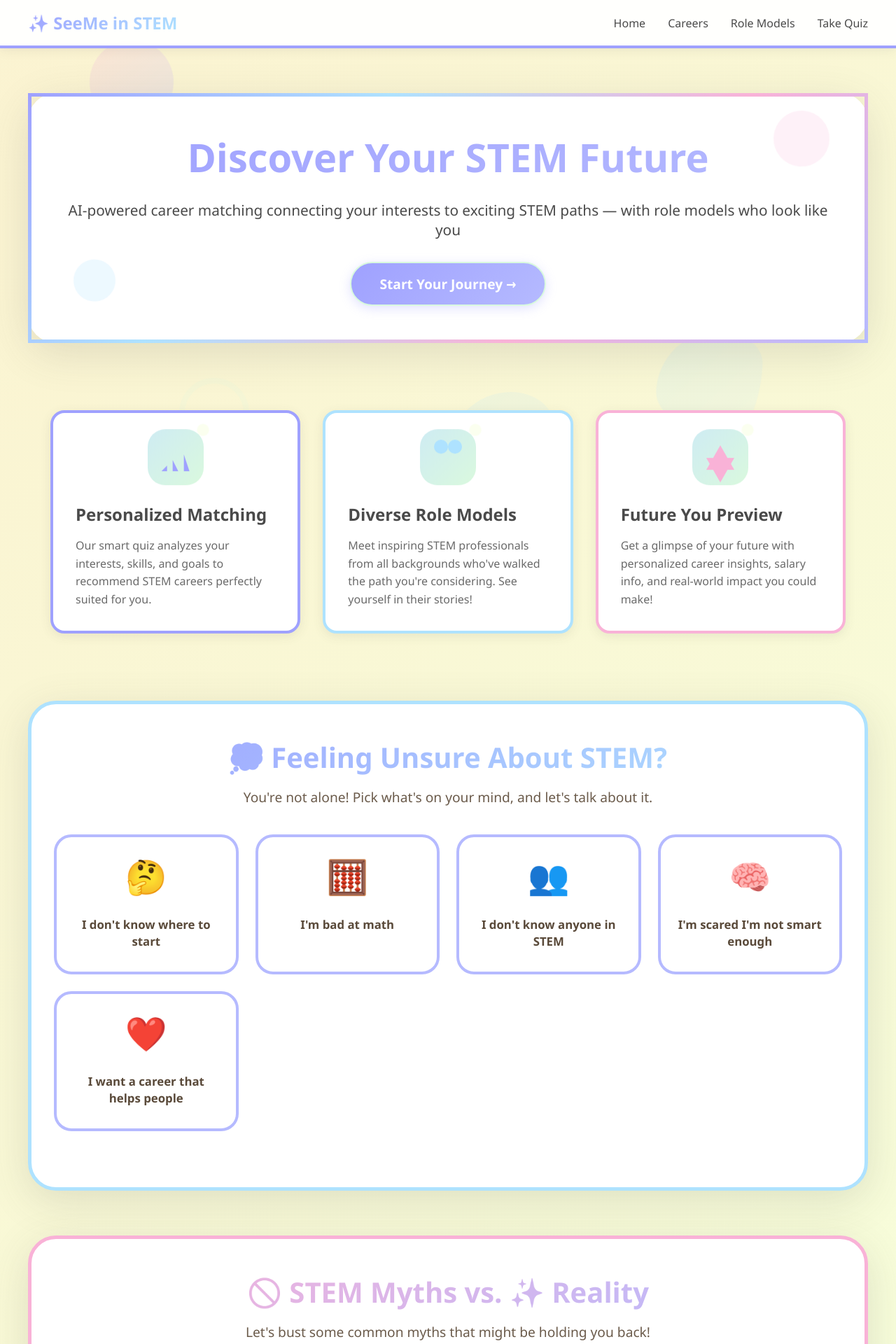
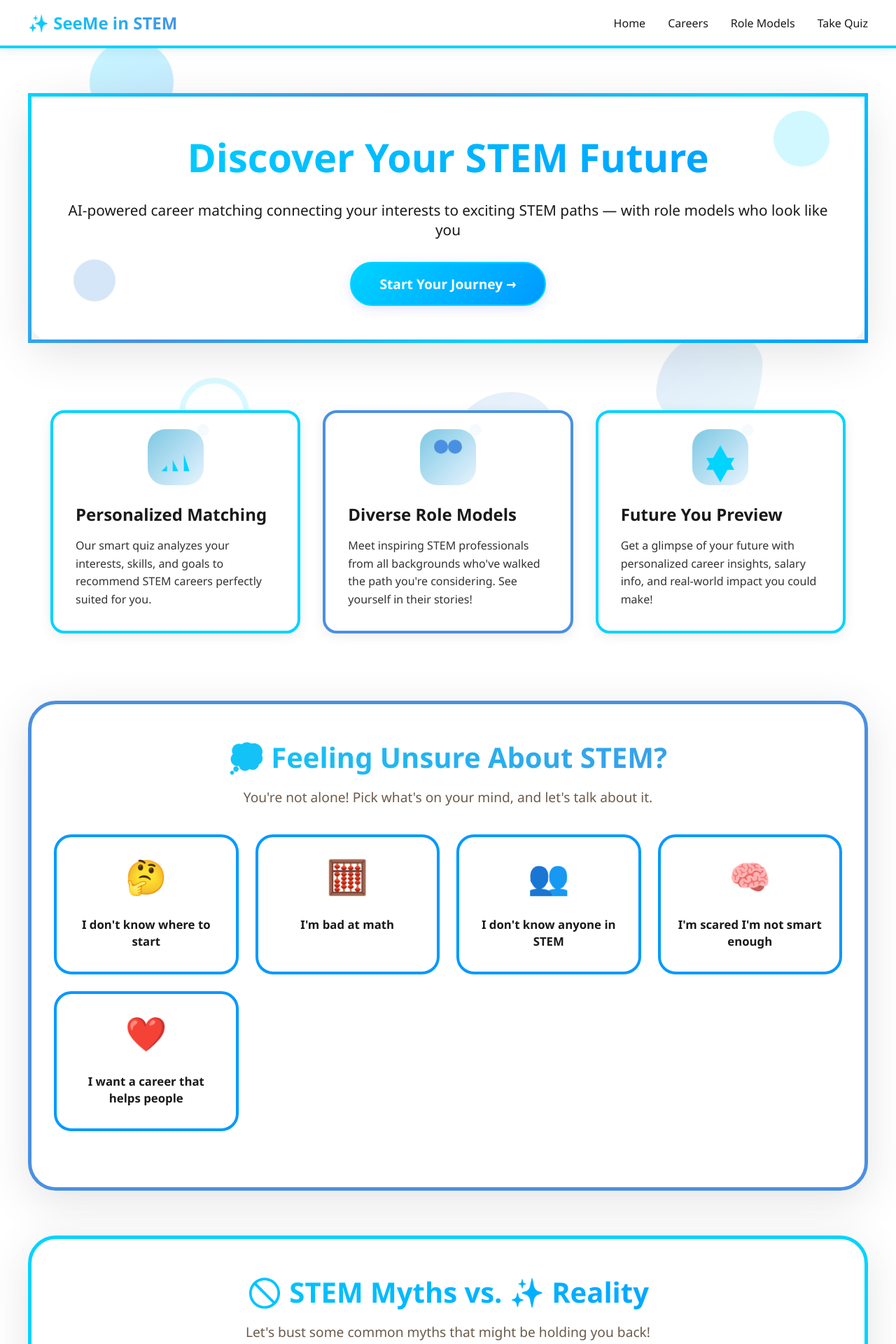
Before and after one commit to jenneighh/HACKATHON-2026, a Flask app: page / in a window 1280 px wide. Shown: the top 1920 px of the page at 70% size. Run offline with Flask 3, Linux system fonts and the light colour scheme.

Commit message:
Transform to clean white and blue with neon accents
Complete redesign for mature, modern aesthetic:
- Background: Pure white (#FFFFFF) - clean and professional
- Primary color: Neon cyan (#00D4FF) - bold and tech-forward
- Secondary colors: Bright blue (#0099FF), Medium blue (#4A90E2)

Key changes:
- Removed all pastel/childlike colors (pinks, yellows, greens)
- Navbar: Neon cyan bottom border
- Logo: Cyan to blue gradient
- Hero: Neon blue gradient border with cyan accents
- All cards: White backgrounds with neon blue borders
- Feature cards: Neon cyan borders with glowing hover effects
- Stat cards: Blue gradient borders
- Buttons: Neon cyan gradient backgrounds
- Chatbot: Clean cyan borders with blue message bubbles
- All sections: Consistent neon blue accent colors

Result: Sleek, sophisticated white and blue color scheme with electric neon accents - perfect for a modern tech platform!

Co-Authored-By: Claude Sonnet 4.5 <noreply@anthropic.com>

```diff
--- a/templates/index.html
+++ b/templates/index.html
@@ -20,10 +20,10 @@
 
         body {
             font-family: 'Segoe UI', Tahoma, Geneva, Verdana, sans-serif;
-            background: linear-gradient(135deg, #FBF3D1 0%, #F6FFDC 50%, #FFF8E8 100%);
+            background: #FFFFFF;
             min-height: 100vh;
             overflow-x: hidden;
-            color: #4A4A4A;
+            color: #1a1a1a;
         }
 
         /* Floating background shapes */
@@ -48,14 +48,14 @@
             width: 120px;
             height: 120px;
             border-radius: 50%;
-            background: linear-gradient(135deg, #F9B2D7 0%, #B5BAFF 100%);
+            background: linear-gradient(135deg, #00D4FF 0%, #0099FF 100%);
         }
 
         .shape-blob {
             width: 150px;
             height: 150px;
             border-radius: 60% 40% 30% 70% / 60% 30% 70% 40%;
-            background: linear-gradient(135deg, #AEE2FF 0%, #CFECF3 100%);
+            background: linear-gradient(135deg, #4A90E2 0%, #7EC8E3 100%);
         }
 
         .shape-star {
@@ -83,7 +83,7 @@
             width: 100px;
             height: 100px;
             border-radius: 50%;
-            border: 8px solid #D9F9DF;
+            border: 8px solid #00D4FF;
             background: transparent;
         }
 
@@ -148,7 +148,7 @@
             backdrop-filter: blur(10px);
             padding: 1rem 2rem;
             box-shadow: 0 2px 15px rgba(74, 74, 74, 0.1);
-            border-bottom: 4px solid #9FA1FF;
+            border-bottom: 4px solid #00D4FF;
             position: sticky;
             top: 0;
             z-index: 100;
@@ -177,7 +177,7 @@
         .logo {
             font-size: 1.5rem;
             font-weight: bold;
-            background: linear-gradient(135deg, #9FA1FF 0%, #AEE2FF 100%);
+            background: linear-gradient(135deg, #00D4FF 0%, #4A90E2 100%);
             -webkit-background-clip: text;
             -webkit-text-fill-color: transparent;
             background-clip: text;
@@ -191,14 +191,14 @@
 
         .nav-links a {
             text-decoration: none;
-            color: #4A4A4A;
+            color: #1a1a1a;
             font-weight: 500;
             transition: all 0.3s;
             position: relative;
         }
 
         .nav-links a:hover {
-            color: #9FA1FF;
+            color: #00D4FF;
             transform: translateY(-2px);
         }
 
@@ -209,7 +209,7 @@
             left: 0;
             width: 0;
             height: 2px;
-            background: linear-gradient(90deg, #9FA1FF, #AEE2FF);
+            background: linear-gradient(90deg, #00D4FF, #4A90E2);
             transition: width 0.3s;
         }
 
@@ -246,7 +246,7 @@
             border-radius: 40px;
             box-shadow: 0 15px 60px rgba(74, 74, 74, 0.15);
             border: 5px solid;
-            border-image: linear-gradient(135deg, #9FA1FF, #AEE2FF, #F9B2D7, #B5BAFF) 1;
+            border-image: linear-gradient(135deg, #00D4FF, #4A90E2, #00D4FF, #0099FF) 1;
         }
 
         .hero::before {
@@ -254,7 +254,7 @@
             position: absolute;
             width: 80px;
             height: 80px;
-            background: #F9B2D7;
+            background: #00D4FF;
             border-radius: 50%;
             top: 30px;
             right: 50px;
@@ -267,7 +267,7 @@
             position: absolute;
             width: 60px;
             height: 60px;
-            background: #AEE2FF;
+            background: #4A90E2;
             border-radius: 50%;
             bottom: 30px;
             left: 60px;
@@ -278,7 +278,7 @@
         .hero h1 {
             font-size: 3.5rem;
             margin-bottom: 1.5rem;
-            background: linear-gradient(135deg, #9FA1FF 0%, #B5BAFF 100%);
+            background: linear-gradient(135deg, #00D4FF 0%, #0099FF 100%);
             -webkit-background-clip: text;
             -webkit-text-fill-color: transparent;
             background-clip: text;
@@ -305,14 +305,14 @@
         .hero p {
             font-size: 1.3rem;
             margin-bottom: 2rem;
-            color: #4A4A4A;
+            color: #1a1a1a;
             animation: fadeInUp 0.8s ease-out 0.2s both;
         }
 
         .cta-button {
             display: inline-block;
             padding: 1rem 2.5rem;
-            background: linear-gradient(135deg, #9FA1FF 0%, #B5BAFF 100%);
+            background: linear-gradient(135deg, #00D4FF 0%, #0099FF 100%);
             color: white;
             text-decoration: none;
             border-radius: 50px;
@@ -321,12 +321,12 @@
             box-shadow: 0 4px 15px rgba(159, 161, 255, 0.3);
             transition: all 0.3s;
             animation: fadeInUp 0.8s ease-out 0.4s both;
-            border: 2px solid #D9F9DF;
+            border: 2px solid #00D4FF;
         }
 
         .cta-button:hover {
             transform: translateY(-3px);
-            box-shadow: 0 6px 25px rgba(159, 161, 255, 0.5), 0 0 20px #D9F9DF;
+            box-shadow: 0 6px 25px rgba(159, 161, 255, 0.5), 0 0 20px #00D4FF;
         }
 
         @keyframes fadeInUp {
@@ -364,15 +364,15 @@
 
         .feature-card:nth-child(1) {
             animation-delay: 0.5s;
-            border-color: #9FA1FF;
+            border-color: #00D4FF;
         }
         .feature-card:nth-child(2) {
             animation-delay: 0.6s;
-            border-color: #AEE2FF;
+            border-color: #4A90E2;
         }
         .feature-card:nth-child(3) {
             animation-delay: 0.7s;
-            border-color: #F9B2D7;
+            border-color: #00D4FF;
         }
 
         .feature-card:hover {
@@ -400,7 +400,7 @@
             align-items: center;
             justify-content: center;
             border-radius: 25px;
-            background: linear-gradient(135deg, #CFECF3 0%, #DAF9DE 100%);
+            background: linear-gradient(135deg, #7EC8E3 0%, #E8F4FF 100%);
             animation: bounce 2s infinite;
             position: relative;
         }
@@ -410,7 +410,7 @@
             position: absolute;
             width: 12px;
             height: 12px;
-            background: #F6FFDC;
+            background: #E8F4FF;
             border-radius: 50%;
             top: -5px;
             right: -5px;
@@ -431,7 +431,7 @@
         .icon-chart {
             width: 40px;
             height: 40px;
-            background: linear-gradient(to top, #9FA1FF 60%, transparent 60%);
+            background: linear-gradient(to top, #00D4FF 60%, transparent 60%);
             clip-path: polygon(0% 100%, 20% 80%, 20% 100%, 40% 100%, 40% 60%, 60% 100%, 80% 100%, 80% 40%, 100% 100%, 100% 100%, 0% 100%);
         }
 
@@ -448,7 +448,7 @@
             width: 20px;
             height: 20px;
             border-radius: 50%;
-            background: #AEE2FF;
+            background: #4A90E2;
         }
 
         .icon-people::before {
@@ -466,7 +466,7 @@
             height: 0;
             border-left: 20px solid transparent;
             border-right: 20px solid transparent;
-            border-bottom: 35px solid #F9B2D7;
+            border-bottom: 35px solid #00D4FF;
             position: relative;
         }
 
@@ -476,7 +476,7 @@
             height: 0;
             border-left: 20px solid transparent;
             border-right: 20px solid transparent;
-            border-top: 35px solid #F9B2D7;
+            border-top: 35px solid #00D4FF;
             position: absolute;
             top: 18px;
             left: -20px;
@@ -505,13 +505,13 @@
         }
 
         .feature-card h3 {
-            color: #4A4A4A;
+            color: #1a1a1a;
             margin-bottom: 1rem;
             font-size: 1.5rem;
         }
 
         .feature-card p {
-            color: #6A6A6A;
+            color: #333333;
             line-height: 1.6;
         }
 
@@ -846,12 +846,12 @@
             position: relative;
             z-index: 1;
             animation: fadeInUp 0.8s ease-out;
-            border: 5px solid #AEE2FF;
+            border: 5px solid #4A90E2;
         }
 
         .confidence-check-section h2 {
             text-align: center;
-            background: linear-gradient(135deg, #9FA1FF 0%, #AEE2FF 100%);
+            background: linear-gradient(135deg, #00D4FF 0%, #4A90E2 100%);
             -webkit-background-clip: text;
             -webkit-text-fill-color: transparent;
             background-clip: text;
@@ -875,7 +875,7 @@
 
         .concern-card {
             background: #FFFFFF;
-            border: 4px solid #B5BAFF;
+            border: 4px solid #0099FF;
             border-radius: 25px;
             padding: 2rem 1.5rem;
             cursor: pointer;
@@ -900,7 +900,7 @@
         }
 
         .concern-text {
-            color: #5A4A3A;
+            color: #1a1a1a;
             font-size: 1.05rem;
             font-weight: 600;
             line-height: 1.4;
@@ -948,12 +948,12 @@
             position: relative;
             z-index: 1;
             animation: fadeInUp 0.8s ease-out;
-            border: 5px solid #F9B2D7;
+            border: 5px solid #00D4FF;
         }
 
         .myth-buster-section h2 {
             text-align: center;
-            background: linear-gradient(135deg, #F9B2D7 0%, #B5BAFF 100%);
+            background: linear-gradient(135deg, #00D4FF 0%, #0099FF 100%);
             -webkit-background-clip: text;
             -webkit-text-fill-color: transparent;
             background-clip: text;
```
Also changed, not shown: other parts of templates/index.html (+66 -66 lines), templates/results.html (+34 -34 lines), 1 other file.
